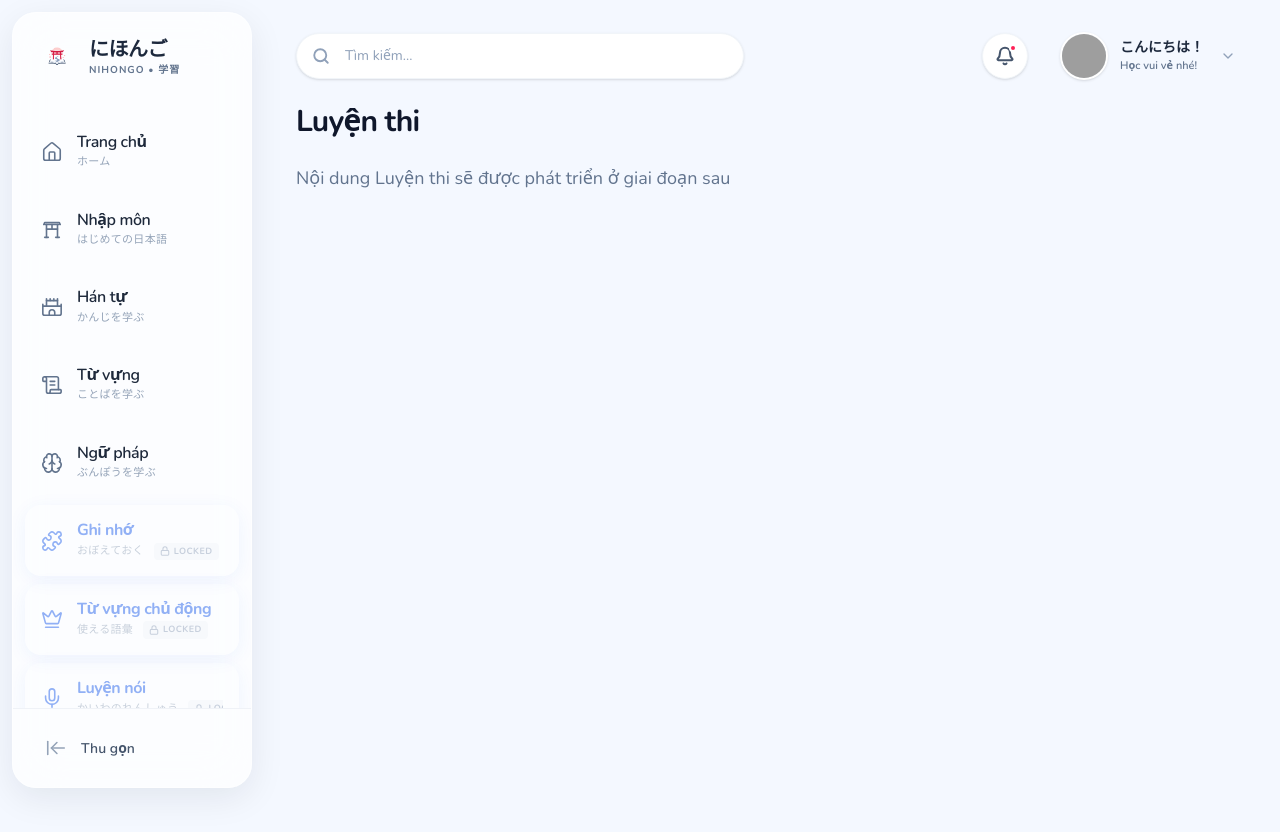
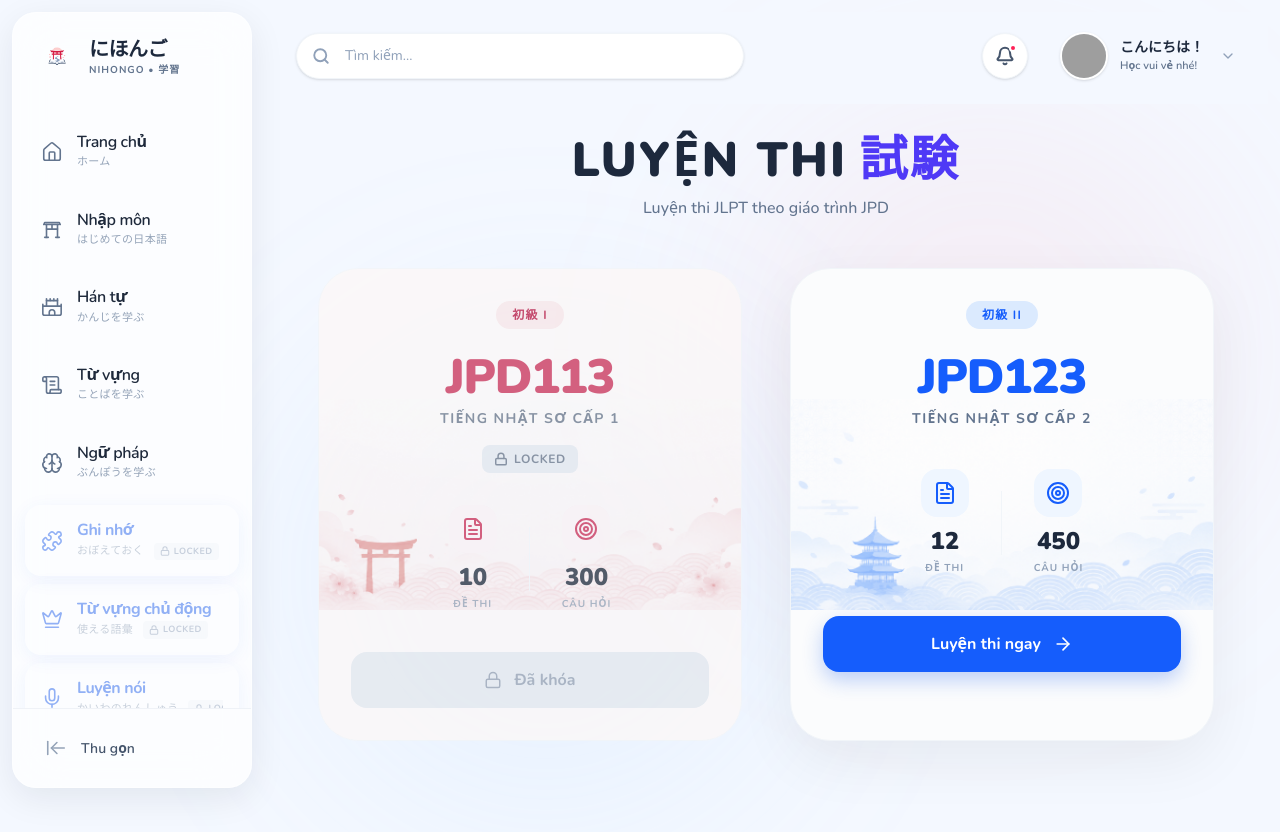
Before and after one commit to dotuananh2003/NihongoFlow, a React (Vite) app: page /exam in a window 1280 px wide. Shown: the top 832 px of the page. Before the commit the page ends 800 px from the top, so only its background shows below. Built offline with nearby package versions, Linux system fonts and the light colour scheme; grey boxes are pictures that could not be loaded.

Commit message:
feat(exam): replicate vocabulary UI layout for exam page

```diff
--- a/src/pages/Exam/Exam.tsx
+++ b/src/pages/Exam/Exam.tsx
@@ -1,10 +1,106 @@
+import { useNavigate } from 'react-router-dom';
+import { motion } from 'framer-motion';
+import { BookOpen, ArrowRight, FileText, Lock, Target } from 'lucide-react';
+
 export const Exam = () => {
+  const navigate = useNavigate();
+
   return (
-    <div className="space-y-6 ">
-      <h2 className="text-3xl font-bold tracking-tight text-slate-900 dark:text-slate-100">Luyện thi</h2>
-      <p className="text-slate-500 dark:text-slate-400 text-lg">
-        Nội dung Luyện thi sẽ được phát triển ở giai đoạn sau
-      </p>
+    <div className="max-w-[1400px] mx-auto pt-8 pb-20 px-4 relative min-h-[calc(100vh-80px)]">
+      {/* Background aesthetics */}
+      <div className="absolute top-0 right-0 w-[500px] h-[500px] bg-rose-300/10 rounded-full blur-[100px] pointer-events-none -z-10" />
+      <div className="absolute bottom-0 left-0 w-[500px] h-[500px] bg-blue-300/10 rounded-full blur-[100px] pointer-events-none -z-10" />
+      <div className="absolute inset-0 opacity-[0.03] pointer-events-none -z-10" style={{ backgroundImage: 'radial-gradient(circle at 2px 2px, slate-400 1px, transparent 0)', backgroundSize: '24px 24px' }}></div>
+
+      <div className="mb-12 text-center">
+        <h1 className="text-4xl md:text-5xl font-black text-slate-800 dark:text-slate-100 uppercase tracking-wider flex flex-row items-center justify-center gap-3">
+          LUYỆN THI <span className="text-indigo-600 dark:text-indigo-400 font-jp text-5xl">試験</span>
+        </h1>
+        <p className="text-slate-500 font-medium mt-3">Luyện thi JLPT theo giáo trình JPD</p>
+      </div>
+
+      <div className="grid grid-cols-1 md:grid-cols-2 gap-8 lg:gap-12 max-w-4xl mx-auto">
+
+        {/* JPD113 Card (LOCKED) */}
+        <motion.div
+          className="relative bg-[#FEF8F6] dark:bg-slate-900 rounded-[2.5rem] p-8 overflow-hidden border border-slate-100 dark:border-slate-800 flex flex-col items-center text-center group opacity-75 grayscale-[0.3] cursor-not-allowed"
+        >
+          {/* User's Background Image */}
+          <div className="absolute inset-0 bg-[url('/images/backgrounds/jpd113-bg.jpg')] bg-[length:100%_auto] bg-center bg-no-repeat opacity-100 dark:opacity-90 transition-transform duration-700 group-hover:scale-105 pointer-events-none"></div>
+
+          <div className="relative z-10 w-full flex flex-col items-center">
+            <div className="px-4 py-1.5 rounded-full bg-rose-100 dark:bg-rose-900/40 text-rose-600 dark:text-rose-400 text-xs font-bold uppercase tracking-widest mb-6 font-jp">初級 I</div>
+            <h2 className="text-5xl font-black text-rose-500 dark:text-rose-400 tracking-tight mb-2">JPD113</h2>
+            <p className="text-slate-500 font-bold uppercase tracking-widest text-sm mb-4">TIẾNG NHẬT SƠ CẤP 1</p>
+            <div className="inline-flex items-center gap-1.5 px-3 py-1.5 rounded-lg bg-slate-200 dark:bg-slate-800 text-slate-500 dark:text-slate-400 text-xs font-bold uppercase tracking-wider mb-8">
+              <Lock size={14} strokeWidth={2.5} />
+              <span>Locked</span>
+            </div>
+
+            <div className="flex items-center gap-8 mb-10 w-full justify-center">
+              <div className="flex flex-col items-center gap-1">
+                <div className="w-12 h-12 rounded-2xl bg-rose-50 dark:bg-rose-900/20 text-rose-500 flex items-center justify-center mb-1 group-hover:scale-110 transition-transform">
+                  <FileText size={24} />
+                </div>
+                <div className="text-2xl font-black text-slate-800 dark:text-slate-100">10</div>
+                <div className="text-[10px] font-bold text-slate-400 uppercase tracking-widest">ĐỀ THI</div>
+              </div>
+              <div className="w-px h-16 bg-slate-100 dark:bg-slate-800" />
+              <div className="flex flex-col items-center gap-1">
+                <div className="w-12 h-12 rounded-2xl bg-rose-50 dark:bg-rose-900/20 text-rose-500 flex items-center justify-center mb-1 group-hover:scale-110 transition-transform">
+                  <Target size={24} />
+                </div>
+                <div className="text-2xl font-black text-slate-800 dark:text-slate-100">300</div>
+                <div className="text-[10px] font-bold text-slate-400 uppercase tracking-widest">CÂU HỎI</div>
+              </div>
+            </div>
+
+            <button disabled className="w-full bg-slate-200 dark:bg-slate-800 text-slate-400 dark:text-slate-500 font-bold py-4 rounded-2xl flex items-center justify-center gap-3 cursor-not-allowed">
+              <Lock size={18} /> Đã khóa
+            </button>
+          </div>
+        </motion.div>
+
+        {/* JPD123 Card */}
+        <motion.div
+          whileHover={{ y: -8, scale: 1.02 }}
+          transition={{ type: "spring", stiffness: 300, damping: 20 }}
+          className="relative bg-[#FBFCFD] dark:bg-slate-900 rounded-[2.5rem] p-8 shadow-[0_20px_60px_rgb(0,0,0,0.06)] dark:shadow-[0_20px_60px_rgb(0,0,0,0.3)] overflow-hidden border border-slate-100 dark:border-slate-800 flex flex-col items-center text-center group cursor-pointer"
+          onClick={() => navigate('/exam/jpd123')}
+        >
+          {/* User's Background Image */}
+          <div className="absolute inset-0 bg-[url('/images/backgrounds/jpd123-bg.jpg')] bg-[length:100%_auto] bg-center bg-no-repeat opacity-100 dark:opacity-90 transition-transform duration-700 group-hover:scale-105 pointer-events-none"></div>
+
+          <div className="relative z-10 w-full flex flex-col items-center">
+            <div className="px-4 py-1.5 rounded-full bg-blue-100 dark:bg-blue-900/40 text-blue-600 dark:text-blue-400 text-xs font-bold uppercase tracking-widest mb-6 font-jp">初級 II</div>
+            <h2 className="text-5xl font-black text-blue-600 dark:text-blue-400 tracking-tight mb-2">JPD123</h2>
+            <p className="text-slate-500 font-bold uppercase tracking-widest text-sm mb-10">TIẾNG NHẬT SƠ CẤP 2</p>
+
+            <div className="flex items-center gap-8 mb-10 w-full justify-center">
+              <div className="flex flex-col items-center gap-1">
+                <div className="w-12 h-12 rounded-2xl bg-blue-50 dark:bg-blue-900/20 text-blue-600 flex items-center justify-center mb-1 group-hover:scale-110 transition-transform">
+                  <FileText size={24} />
+                </div>
+                <div className="text-2xl font-black text-slate-800 dark:text-slate-100">12</div>
+                <div className="text-[10px] font-bold text-slate-400 uppercase tracking-widest">ĐỀ THI</div>
+              </div>
+              <div className="w-px h-16 bg-slate-100 dark:bg-slate-800" />
+              <div className="flex flex-col items-center gap-1">
+                <div className="w-12 h-12 rounded-2xl bg-blue-50 dark:bg-blue-900/20 text-blue-600 flex items-center justify-center mb-1 group-hover:scale-110 transition-transform">
+                  <Target size={24} />
+                </div>
+                <div className="text-2xl font-black text-slate-800 dark:text-slate-100">450</div>
+                <div className="text-[10px] font-bold text-slate-400 uppercase tracking-widest">CÂU HỎI</div>
+              </div>
+            </div>
+
+            <button className="w-full bg-blue-600 hover:bg-blue-700 text-white font-bold py-4 rounded-2xl shadow-[0_8px_20px_rgba(37,99,235,0.3)] transition-all group-hover:shadow-[0_8px_25px_rgba(37,99,235,0.4)] flex items-center justify-center gap-3">
+              Luyện thi ngay <ArrowRight size={20} className="group-hover:translate-x-1 transition-transform" />
+            </button>
+          </div>
+        </motion.div>
+
+      </div>
     </div>
   );
 };
```
